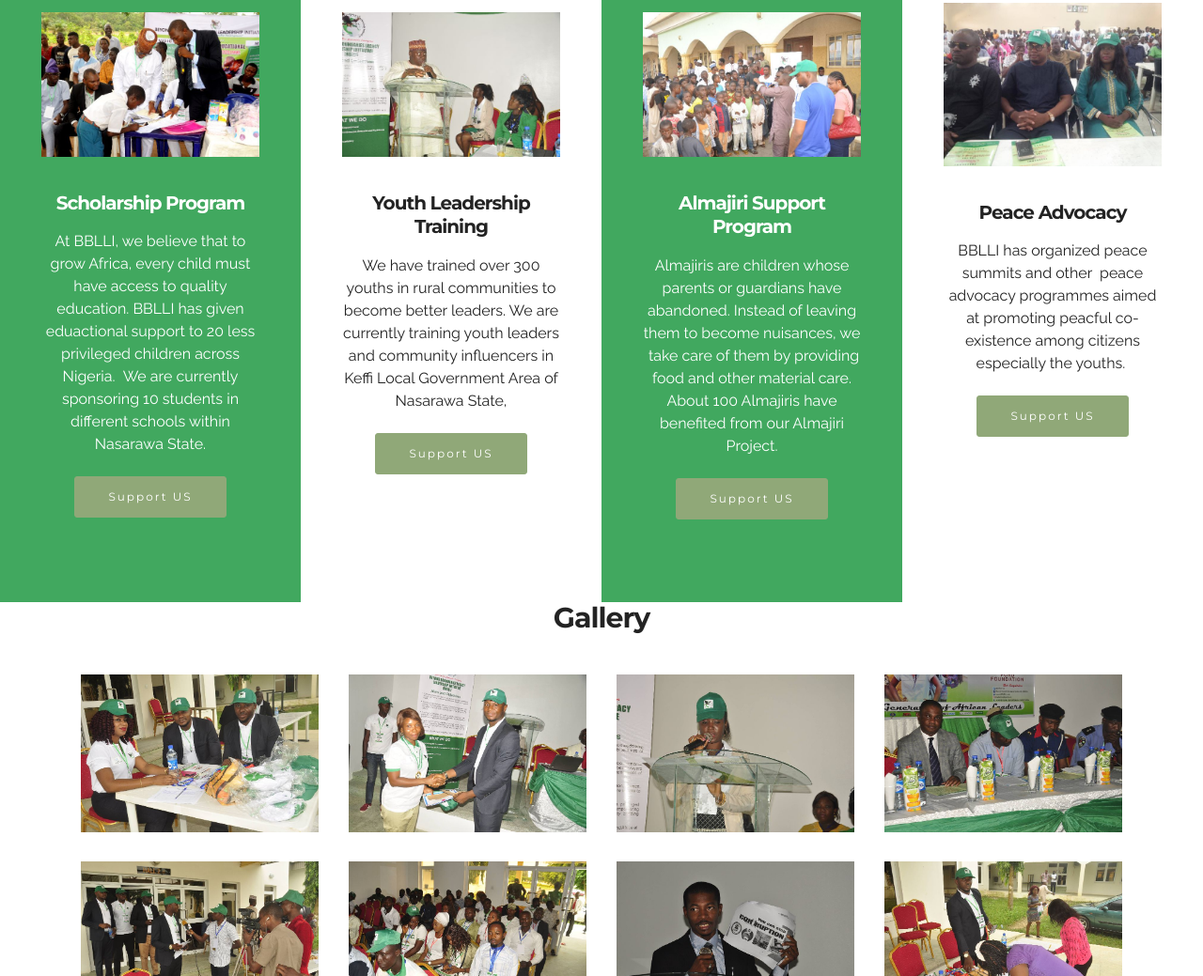
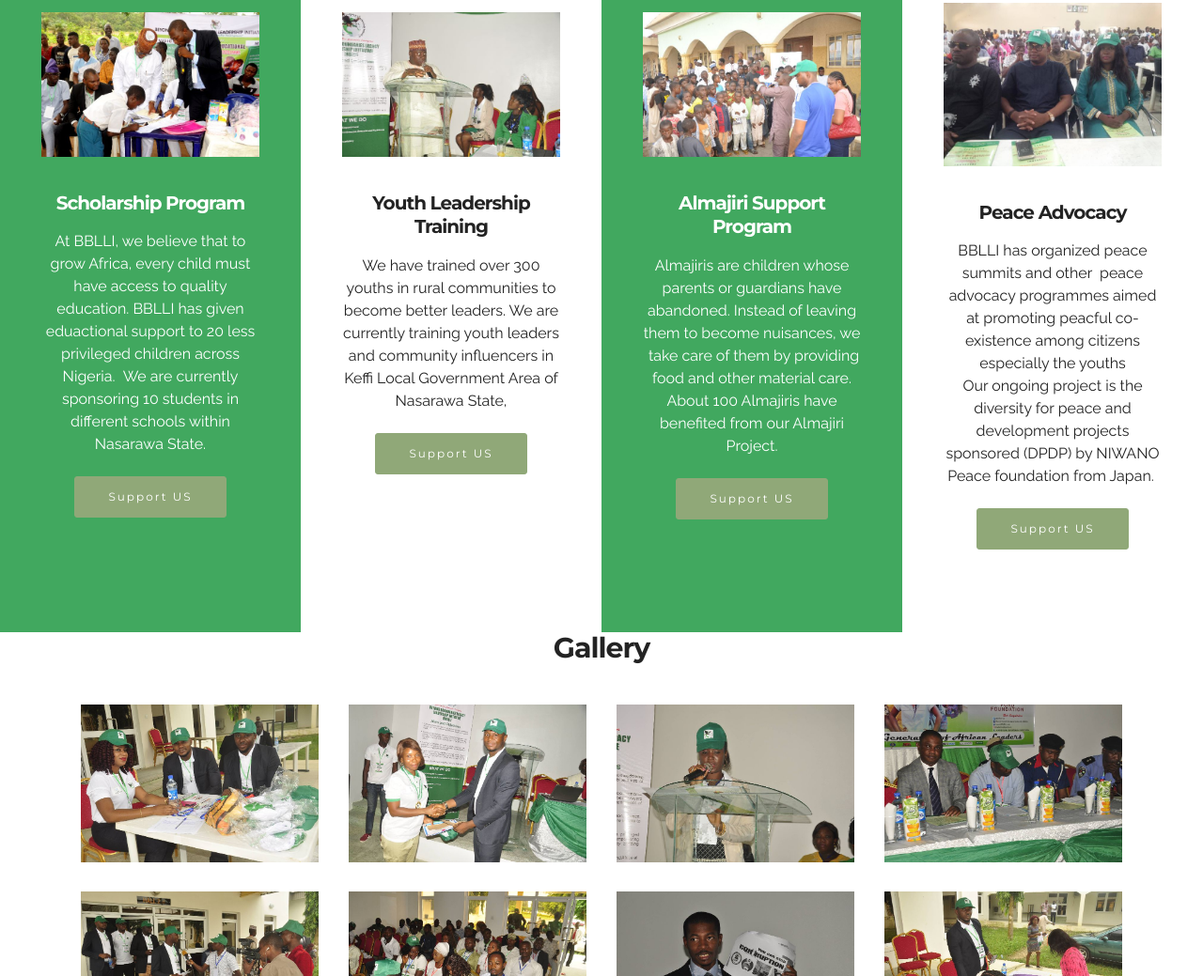
Before and after one commit to abhasy49/beyound, a plain HTML site: page index.html in a window 1280 px wide. Shown: the part 1838-2877 px from the top of the page at 94% size. Drawn offline with Linux system fonts and the light colour scheme; files whose address does not match are found by name; a web font is replaced by a local one.

Commit message:
Update index.html

```diff
--- a/index.html
+++ b/index.html
@@ -349,7 +349,7 @@
                     <div class="card-block">
                         <h4 class="card-title">Peace Advocacy</h4>
 
-                        <p class="card-text">BBLLI has organized peace summits and other &nbsp;peace advocacy programmes aimed at promoting peacful co-existence among citizens especially the youths.&nbsp;</p>
+                        <p class="card-text">BBLLI has organized peace summits and other &nbsp;peace advocacy programmes aimed at promoting peacful co-existence among citizens especially the youths<br>Our ongoing project is the<br> diversity for peace and development projects sponsored (DPDP) by NIWANO Peace foundation from Japan.&nbsp;</p>
                         <div class="card-btn"><a href="https://mobirise.com" class="btn btn-success">Support US</a></div>
                     </div>
                 </div>
```
